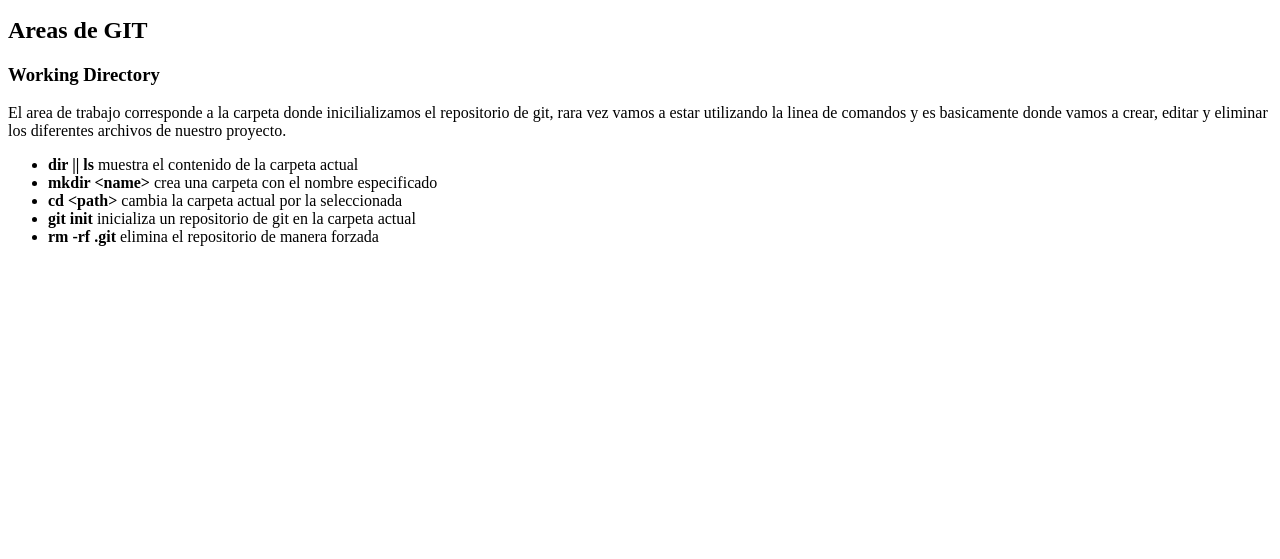
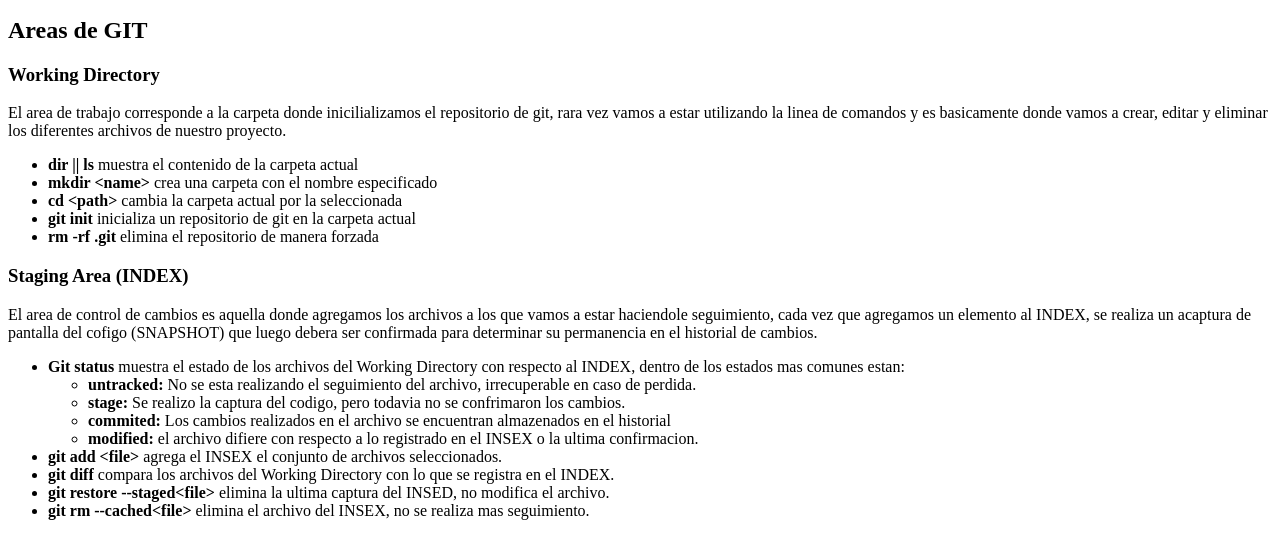
Before and after one commit to coloamg/clase2Git, a plain HTML site: page index.html in a window 1280 px wide. Shown: the part 101-660 px from the top of the page. Drawn offline with Linux system fonts and the light colour scheme.

Commit message:
Areas GIT: Staging Area(INDEX)

```diff
--- a/index.html
+++ b/index.html
@@ -30,6 +30,27 @@
                 <li><strong>rm -rf .git</strong> elimina el repositorio de manera forzada</li>
             </ul>
         </article>
+        <article>
+            <h3>Staging Area (INDEX)</h3>
+            <p>
+                El area de control de cambios es aquella donde agregamos los archivos a los que vamos a estar haciendole seguimiento, cada vez que agregamos un elemento al INDEX, se realiza un acaptura de pantalla del cofigo (SNAPSHOT) que luego debera ser confirmada para determinar su permanencia en el historial de cambios.
+            </p>
+        </article>
+        <ul class="commands">
+            <li><strong>Git status</strong> muestra el estado de los archivos del Working Directory con respecto al INDEX, dentro de los estados mas comunes estan:
+                <ul>
+                    <li><strong>untracked: </strong>No se esta realizando el seguimiento del archivo, irrecuperable en caso de perdida.</li>
+                    <li><strong>stage: </strong>Se realizo la captura del codigo, pero todavia no se confrimaron los cambios.</li>
+                    <li><strong>commited: </strong>Los cambios realizados en el archivo se encuentran almazenados en el historial</li>
+                    <li><strong>modified: </strong>el archivo difiere con respecto a lo registrado en el INSEX o la ultima confirmacion.</li>
+                </ul>
+            </li>
+            <li><strong>git add &lt;file></strong> agrega el INSEX el conjunto de archivos seleccionados.
+            </li>
+            <li><strong>git diff</strong> compara los archivos del Working Directory con lo que se registra en el INDEX.</li>
+            <li><strong>git restore --staged&lt;file></strong> elimina la ultima captura del INSED, no modifica el archivo.</li>
+            <li><strong>git rm --cached&lt;file></strong> elimina el archivo del INSEX, no se realiza mas seguimiento.</li>
+        </ul>
     </section>
 </body>
 </html>
```
